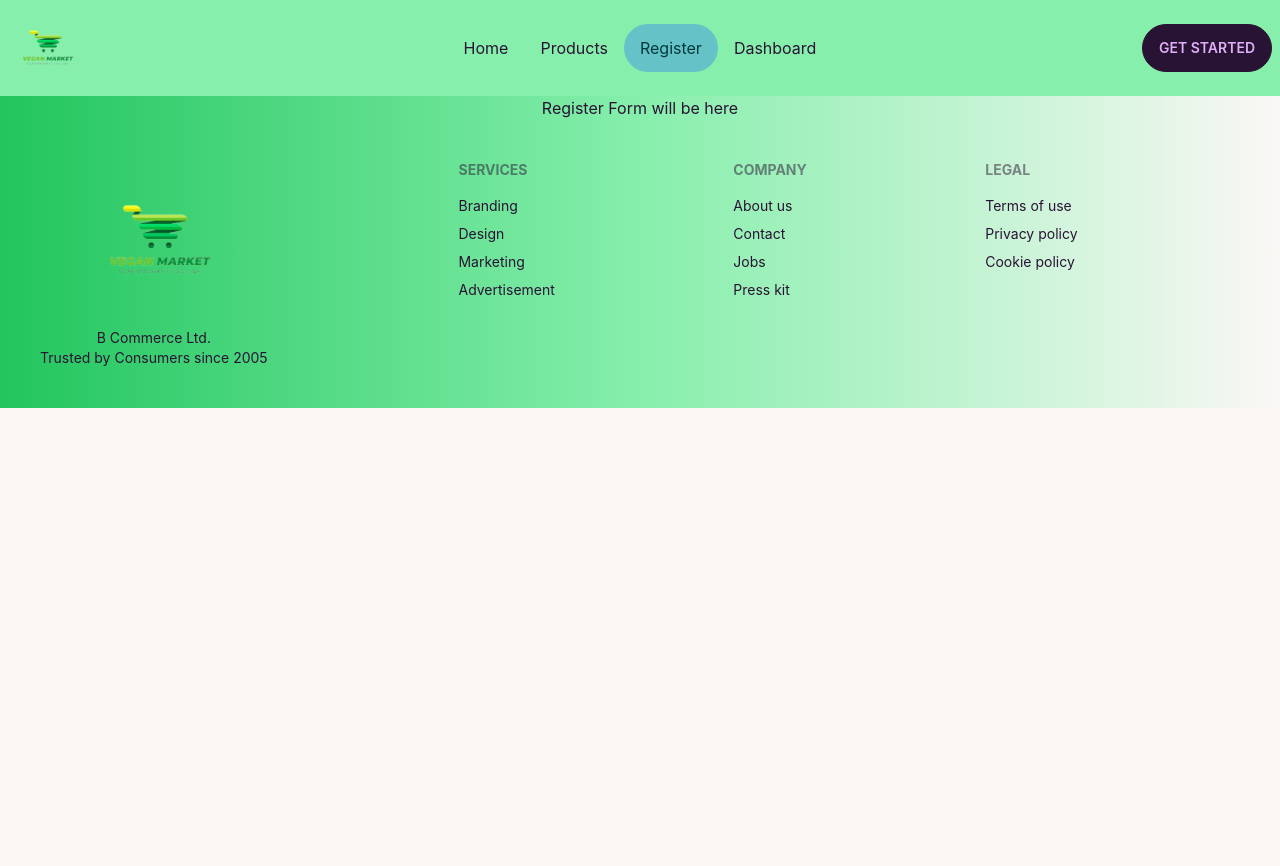
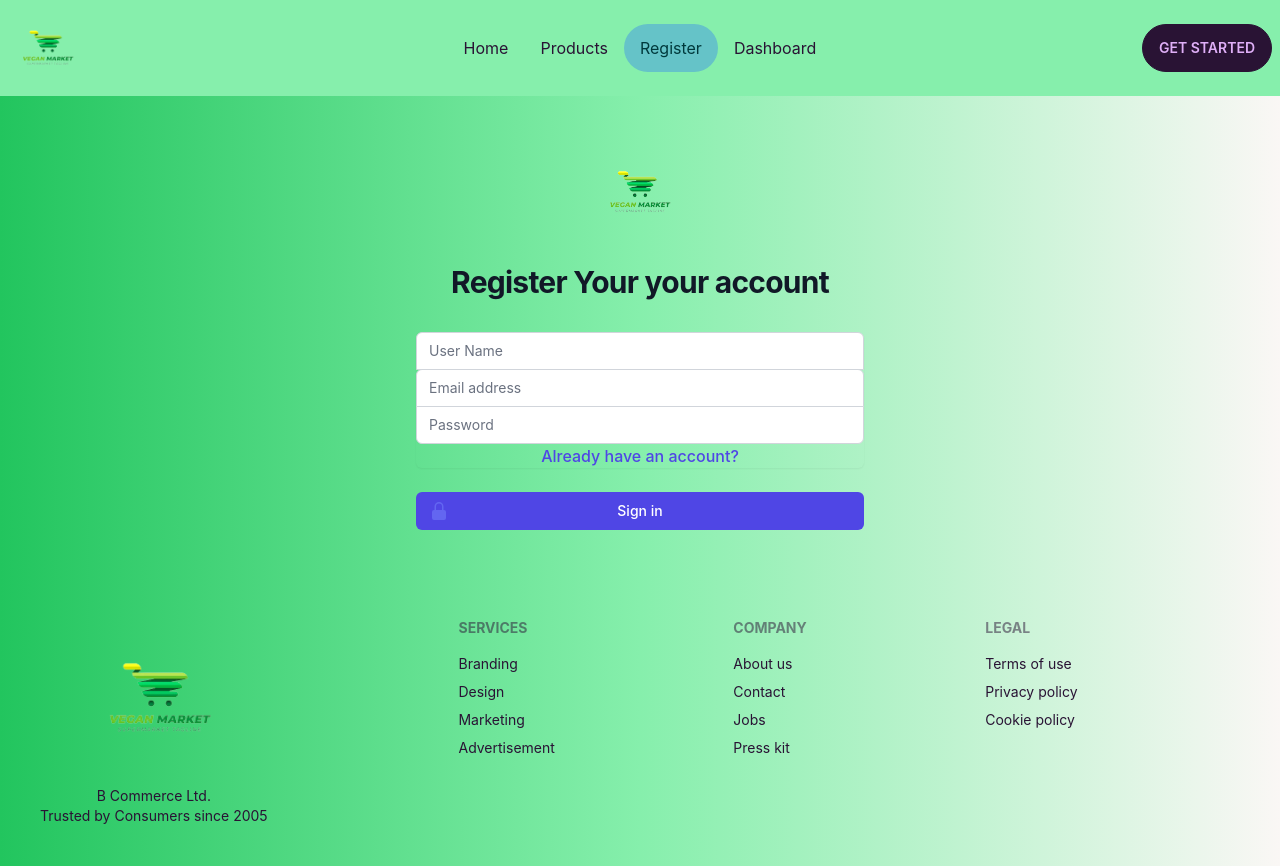
Before and after one commit to Sarwarhridoy4/B-Commerce-client, a React (Create React App) app: page /register in a window 1280 px wide. Before the commit the page ends 800 px from the top, so only its background shows below. Built offline with nearby package versions, Linux system fonts and the light colour scheme.

Commit message:
Signup and sign in form added

```diff
--- a/package.json
+++ b/package.json
@@ -3,6 +3,7 @@
   "version": "0.1.0",
   "private": true,
   "dependencies": {
+    "@heroicons/react": "^2.0.13",
     "@testing-library/jest-dom": "^5.16.5",
     "@testing-library/react": "^13.4.0",
     "@testing-library/user-event": "^13.5.0",
--- a/src/Components/Pages/Login/Login.jsx
+++ b/src/Components/Pages/Login/Login.jsx
@@ -1,11 +1,73 @@
-import React from 'react';
+import React from "react";
+import { LockClosedIcon } from "@heroicons/react/20/solid";
+import logo from "../../../Assets/logo.png";
+import { Link } from "react-router-dom";
+const Login = () => {
+  return (
+    <div className='flex min-h-full items-center justify-center py-12 px-4 sm:px-6 lg:px-8'>
+      <div className='w-full max-w-md space-y-8'>
+        <div>
+          <img className='mx-auto w-24' src={logo} alt='Your Company' />
+          <h2 className='mt-6 text-center text-3xl font-bold tracking-tight text-gray-900'>
+            Login to Your your account
+          </h2>
+        </div>
+        <form className='mt-8 space-y-6' action='#' method='POST'>
+          <div className='-space-y-px rounded-md shadow-sm'>
+            <div>
+              <label htmlFor='email-address' className='sr-only'>
+                Email address
+              </label>
+              <input
+                id='email-address'
+                name='email'
+                type='email'
+                autoComplete='email'
+                required
+                className='relative block w-full appearance-none rounded-none rounded-t-md border border-gray-300 px-3 py-2 text-gray-900 placeholder-gray-500 focus:z-10 focus:border-indigo-500 focus:outline-none focus:ring-indigo-500 sm:text-sm'
+                placeholder='Email address'
+              />
+            </div>
+            <div>
+              <label htmlFor='password' className='sr-only'>
+                Password
+              </label>
+              <input
+                id='password'
+                name='password'
+                type='password'
+                autoComplete='current-password'
+                required
+                className='relative block w-full appearance-none rounded-none rounded-b-md border border-gray-300 px-3 py-2 text-gray-900 placeholder-gray-500 focus:z-10 focus:border-indigo-500 focus:outline-none focus:ring-indigo-500 sm:text-sm'
+                placeholder='Password'
+              />
+              <Link
+                to='/register'
+                className='font-medium text-indigo-600 hover:text-indigo-500'
+              >
+                Dont Have accout yet?
+              </Link>
+            </div>
+          </div>
 
-const Login = () => {
-    return (
-        <div>
-            <p>Log in here</p>
-        </div>
-    );
+          <div>
+            <button
+              type='submit'
+              className='group relative flex w-full justify-center rounded-md border border-transparent bg-indigo-600 py-2 px-4 text-sm font-medium text-white hover:bg-indigo-700 focus:outline-none focus:ring-2 focus:ring-indigo-500 focus:ring-offset-2'
+            >
+              <span className='absolute inset-y-0 left-0 flex items-center pl-3'>
+                <LockClosedIcon
+                  className='h-5 w-5 text-indigo-500 group-hover:text-indigo-400'
+                  aria-hidden='true'
+                />
+              </span>
+              Sign in
+            </button>
+          </div>
+        </form>
+      </div>
+    </div>
+  );
 };
 
 export default Login;
--- a/src/Components/Pages/Register/Register.jsx
+++ b/src/Components/Pages/Register/Register.jsx
@@ -1,10 +1,87 @@
 import React from 'react';
-
+import { LockClosedIcon } from '@heroicons/react/20/solid'
+import logo from "../../../Assets/logo.png"
+import { Link } from 'react-router-dom';
 const Register = () => {
     return (
-        <div>
-            <p>Register Form will be here</p>
+        <div className="flex min-h-full items-center justify-center py-12 px-4 sm:px-6 lg:px-8">
+        <div className="w-full max-w-md space-y-8">
+          <div>
+            <img
+              className="mx-auto w-24"
+              src={logo}
+              alt="Your Company"
+            />
+            <h2 className="mt-6 text-center text-3xl font-bold tracking-tight text-gray-900">
+              Register Your your account
+            </h2>
+
+          </div>
+          <form className="mt-8 space-y-6" action="#" method="POST">
+            <div className="-space-y-px rounded-md shadow-sm">
+              <div>
+                <label htmlFor="user-name" className="sr-only">
+                  User Name
+                </label>
+                <input
+                  id="user-name"
+                  name="username"
+                  type="text"
+                  autoComplete="username"
+                  required
+                  className="relative block w-full appearance-none rounded-none rounded-t-md border border-gray-300 px-3 py-2 text-gray-900 placeholder-gray-500 focus:z-10 focus:border-indigo-500 focus:outline-none focus:ring-indigo-500 sm:text-sm"
+                  placeholder="User Name"
+                />
+              </div>
+              <div>
+                <label htmlFor="email-address" className="sr-only">
+                  Email address
+                </label>
+                <input
+                  id="email-address"
+                  name="email"
+                  type="email"
+                  autoComplete="email"
+                  required
+                  className="relative block w-full appearance-none rounded-none rounded-t-md border border-gray-300 px-3 py-2 text-gray-900 placeholder-gray-500 focus:z-10 focus:border-indigo-500 focus:outline-none focus:ring-indigo-500 sm:text-sm"
+                  placeholder="Email address"
+                />
+              </div>
+              <div>
+                <label htmlFor="password" className="sr-only">
+                  Password
+                </label>
+                <input
+                  id="password"
+                  name="password"
+                  type="password"
+                  autoComplete="current-password"
+                  required
+                  className="relative block w-full appearance-none rounded-none rounded-b-md border border-gray-300 px-3 py-2 text-gray-900 placeholder-gray-500 focus:z-10 focus:border-indigo-500 focus:outline-none focus:ring-indigo-500 sm:text-sm"
+                  placeholder="Password"
+                            />
+                            <Link to='/login' className="font-medium text-indigo-600 hover:text-indigo-500">
+                Already have an account?
+              </Link>
+              </div>
+            </div>
+
+
+
+            <div>
+              <button
+                type="submit"
+                className="group relative flex w-full justify-center rounded-md border border-transparent bg-indigo-600 py-2 px-4 text-sm font-medium text-white hover:bg-indigo-700 focus:outline-none focus:ring-2 focus:ring-indigo-500 focus:ring-offset-2"
+              >
+                <span className="absolute inset-y-0 left-0 flex items-center pl-3">
+                  <LockClosedIcon className="h-5 w-5 text-indigo-500 group-hover:text-indigo-400" aria-hidden="true" />
+                </span>
+                Sign in
+              </button>
+            </div>
+          </form>
         </div>
+      </div>
     );
 };
 
--- a/tailwind.config.js
+++ b/tailwind.config.js
@@ -7,4 +7,5 @@
     extend: {},
   },
   plugins: [require("daisyui")],
+
 }
```
Also changed, not shown: 1 other file (tests, documents, lock files or other folders).
